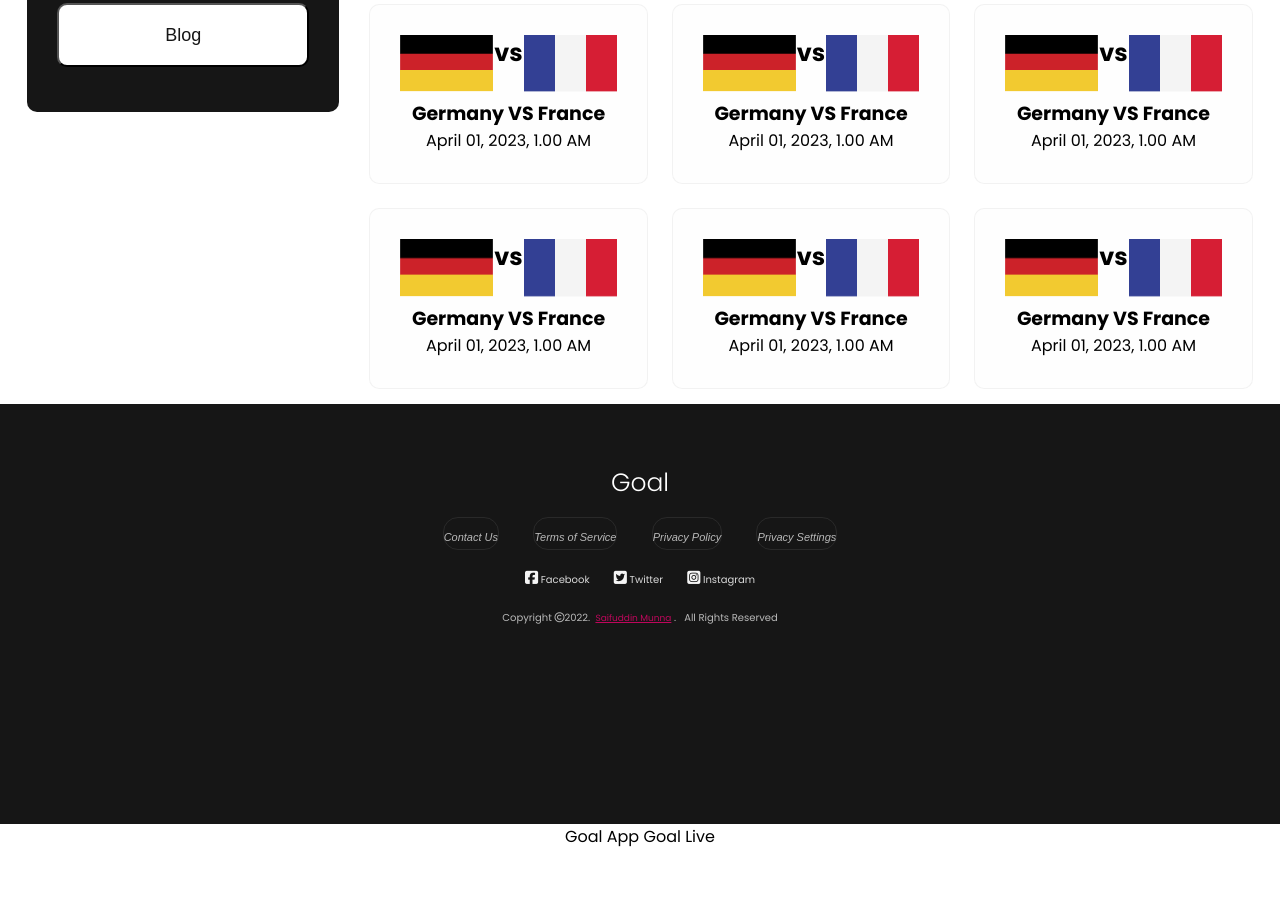
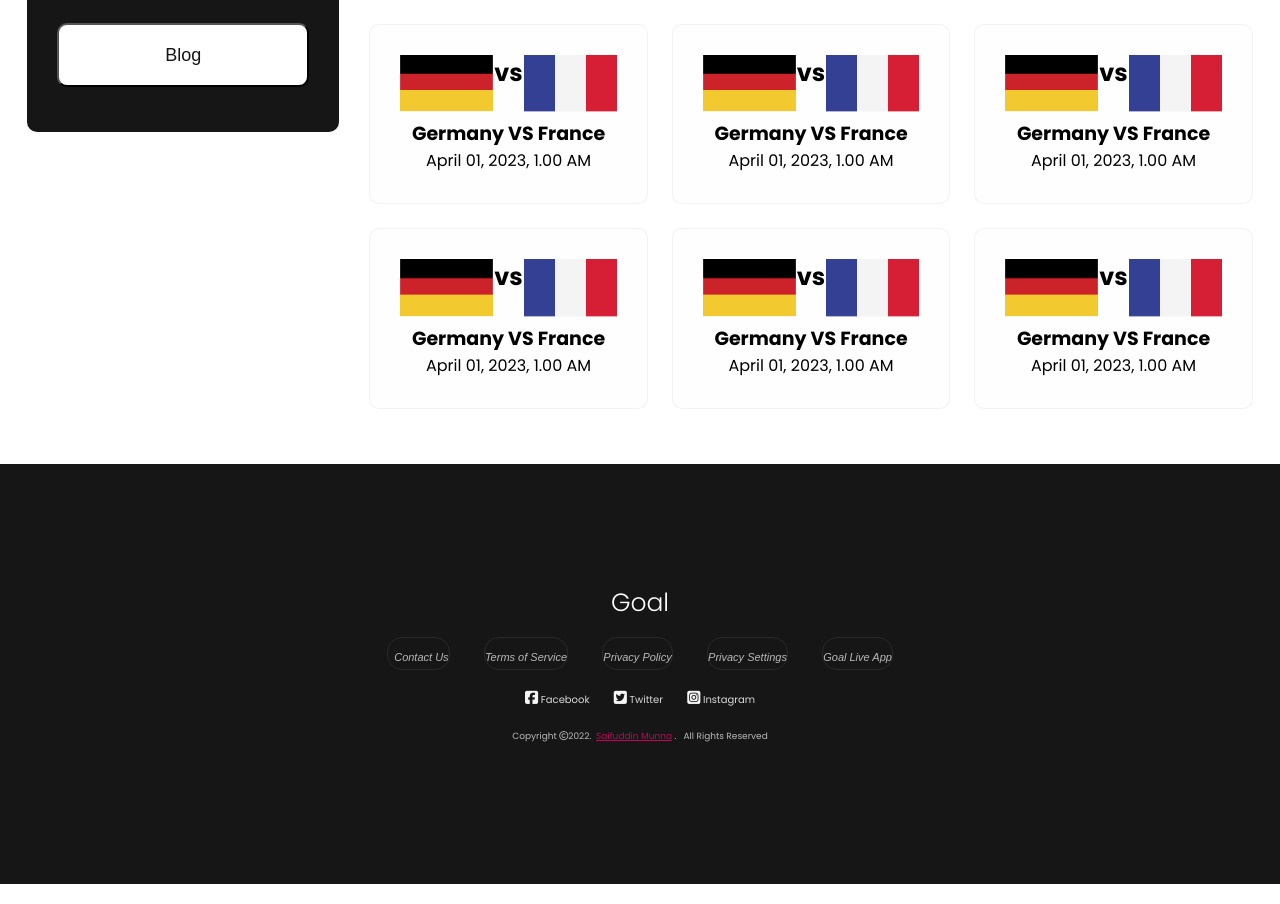
Before and after one commit to Saifuddinmonna/world-cup, a plain HTML site: page upcoming.html in a window 1280 px wide. Shown: the part 1026-1930 px from the top of the page. Before the commit the page ends 1875 px from the top, so only its background shows below. Drawn offline with Linux system fonts and the light colour scheme.

Commit message:
error correction

```diff
--- a/styles/style.css
+++ b/styles/style.css
@@ -5,7 +5,7 @@ google font stat from here
 @import url('https://fonts.googleapis.com/css2?family=Poppins:ital,wght@0,300;0,400;0,500;0,700;0,800;1,200;1,300;1,400;1,500;1,600;1,700;1,800&display=swap');
 /* -------------------------------------------
 common style and utilities stat from here
-------------------------------------------- */
+----------------------------------------- */
 *{
     margin: 0px;
     padding: 0px;
@@ -17,6 +17,7 @@ body{
     flex-direction: column;
     align-items: center;
     margin-right: 0px;
+    margin: 20px;
 }
 /* header css start here  */
 header{
@@ -38,6 +39,10 @@ header:hover{
     width: 531px;
     height: 424px;
     margin-left: 40px;
+
+}
+.text-align{
+    width: 85%;
 
 }
 .header-title{
@@ -95,6 +100,7 @@ nav{
     background: #FFFFFF;
     border-radius: 10px;
     margin: 15px;
+    cursor: pointer;
 
 }
 
@@ -145,15 +151,20 @@ nav{
     background: #161616;
     text-align: center;
     padding-top: 20px;
+    margin-top: 40px;
     border: 10px 10px 10px 10px gray;
     border-radius: 10px;
+    display: flex;
+    flex-direction: column;
+    justify-content: center;
+    align-items: center;
  }
+
  .footer-title h2{
    color: #FFFFFF;
    font-size: 25px;
    font-weight: 100;
-   margin-top:  20px;
-   padding-top: 20px;
+
  }
   .footer-button{
     border: 1px solid rgba(128, 128, 128, 0.182);
@@ -197,7 +208,7 @@ nav{
  }
  .footer-copyright p {
     color: #B9B9B9;
-    font-size: x-small;
+    font-size: xx-small;
     margin:20px ;
 
  }
@@ -250,7 +261,10 @@ nav{
     height: auto;
 
 }
-
+nav{
+    background-color: #d7cece1a;
+    box-shadow: 10px 10px 13px 3px rgba(215, 205, 205, 0.263);
+}
 .nab-article-fkex{
     flex-direction: column;
 }
--- a/upcoming.html
+++ b/upcoming.html
@@ -230,24 +230,28 @@
     ------------------------ -->
    <footer>
         <div class="footer-container">
+            <div class="header-elements-center">
                    <div class="footer-title">
                 <h2>Goal</h2>
                  </div>
                  <div class="footer-description">
-                <button class="footer-button"><a href="">Contact Us </a></button>
+                     <button class="footer-button"><a href=""> &nbsp Contact Us</a></button>
                       <button class="footer-button"><a href="">Terms of Service</a></button>
                      <button class="footer-button"><a href="">Privacy Policy </a> </button>
                      <button class="footer-button"><a href="">Privacy Settings </a></button>
+                     <button class="footer-button"><a href=""> Goal Live App </a></button>
 
                  </div>
                  <div class="social-app">
-                <a href=""><i class="fa-brands fa-facebook-square"></i> Facebook</a>
-                <a href=""><i class="fa-brands fa-twitter-square"></i> Twitter</a>
-                <a href=""><i class="fa-brands fa-instagram-square"></i> Instagram</a>
+                     <a href="https://www.facebook.com/"><i class="fa-brands fa-facebook-square"></i> Facebook</a>
+                     <a href="https://twitter.com/i/flow/login"><i class="fa-brands fa-twitter-square"></i> Twitter</a>
+                <a href="https://www.instagram.com/accounts/login/"><i class="fa-brands fa-instagram-square"></i> Instagram</a>
             </div>
+            </div>
+
             <div class="footer-copyright">
                 <p>
-                     Copyright <i class="fa-regular fa-copyright"></i>2022.&nbsp <a href="#"> Saifuddin Munna<a> . &nbsp All Rights Reserved
+                     Copyright <i class="fa-regular fa-copyright"></i>2022.&nbsp <a href="https://github.com/Saifuddinmonna"> Saifuddin Munna<a> . &nbsp All Rights Reserved
                 </p>
             </div>
         </div>
@@ -257,4 +261,3 @@
     ------------------------ -->
 </body>
 </html>
-                                                    Goal App              Goal Live
```
Also changed, not shown: index.html (+8 -1 lines). Lines whose indentation alone changed are shown as unchanged.
